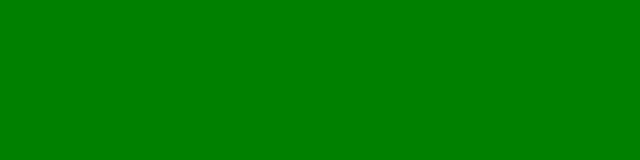
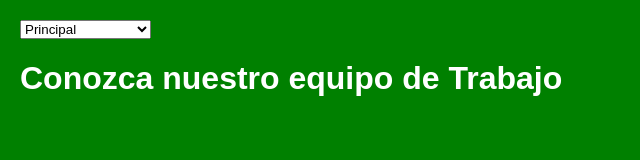
Before and after one commit to lgposso23/DSX, a plain HTML site: page public/Equipo_trabajo.html in a window 1280 px wide. Shown: the whole page, without its empty margins (0-640 px from the left). Drawn offline with Linux system fonts and the light colour scheme.

Commit message:
modified:   public/Equipo_trabajo.html

```diff
--- a/public/Equipo_trabajo.html
+++ b/public/Equipo_trabajo.html
@@ -2,16 +2,39 @@
 <html lang="es">
 <head>
     <meta charset="UTF-8">
-    <title>Equipo de Trabajo</title>
+    <title>Inicio</title>
     <style>
         body {
-            background-color: #008000;
-            color: #ffffff;
+            background-color: green;
+            color: white;
             font-family: Arial, sans-serif;
+            margin: 0;
+            padding: 0;
+        }
+
+        .container {
+            padding: 20px;
         }
     </style>
 </head>
 <body>
-    <!-- Contenido de la página de equipo de trabajo -->
+    <div class="container">
+        <div id="menuDesplegable">
+            <select id="opcionesMenu" onchange="cambiarOpcion()">
+                <option value="Principal">Principal</option>
+                <option value="LocalizadorActual">Localizador</option>
+                <option value="rastreoHistoricos">Históricos</option>
+                <option value="equipoTrabajo">Equipo de Trabajo</option>
+            </select>
+        </div>
+        <h1>Conozca nuestro equipo de Trabajo</h1>
+        <!-- Contenido adicional de la página de inicio -->
+    </div>
+    <script src="principal.js">
+        document.addEventListener('DOMContentLoaded', function() {
+        document.getElementById('opcionesMenu').value = 'Principal';
+    });
+    </script>
+
 </body>
 </html>
```
